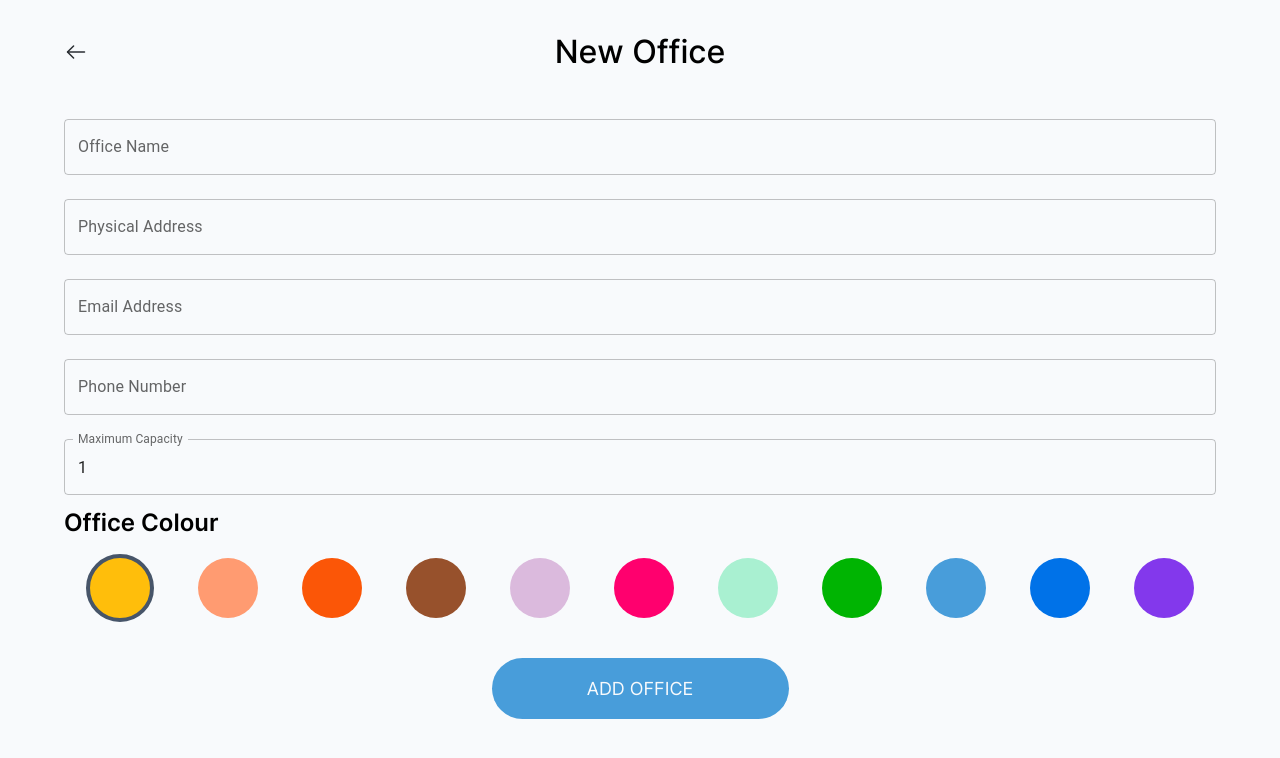
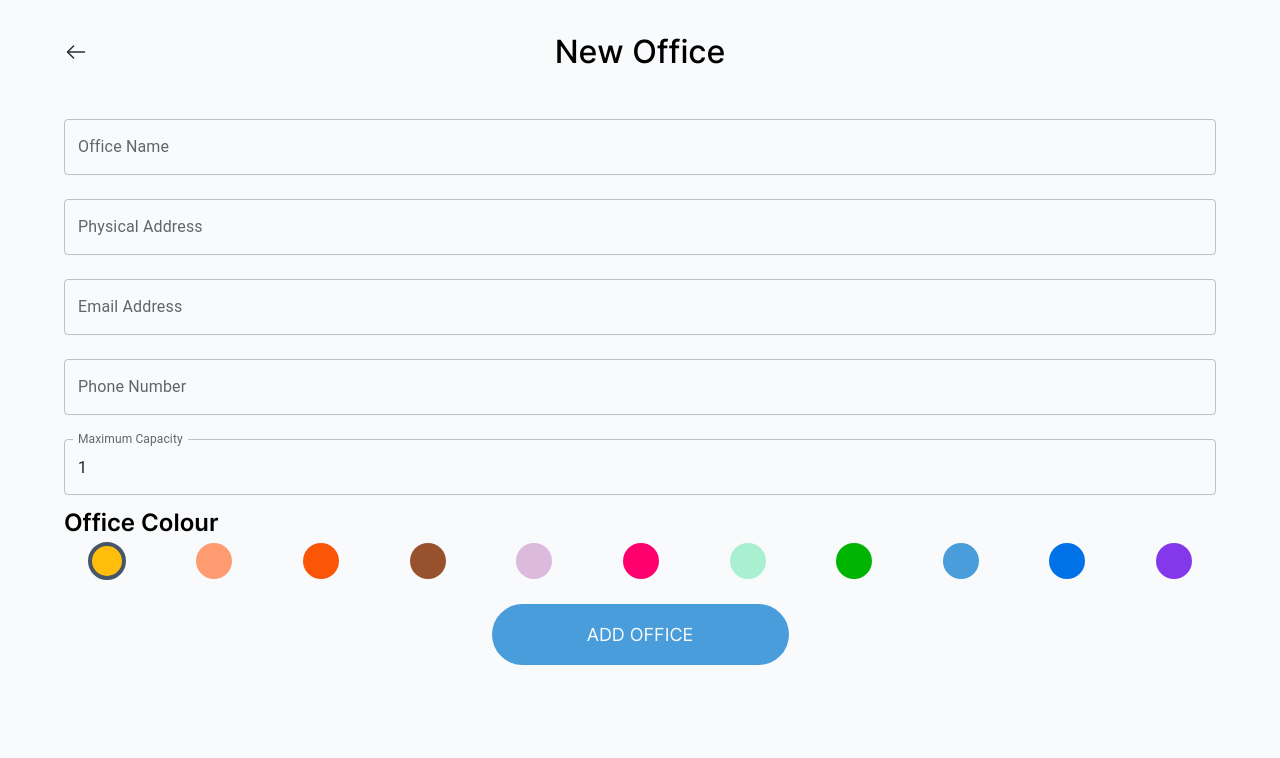
Before and after one commit to markgalante/office-viewer, a React (Create React App) app: page /office/add in a window 1280 px wide. Shown: the top 758 px of the page. Built offline with nearby package versions, Linux system fonts and the light colour scheme.

Commit message:
fix: fix sizes of colour pickers

```diff
--- a/src/scenes/AddEditOffice/components/ColorThemePicker/index.tsx
+++ b/src/scenes/AddEditOffice/components/ColorThemePicker/index.tsx
@@ -19,11 +19,10 @@ function ColorThemePicker({
   return (
   <div
     style={{
-      width: 60,
-      height: 60,
+      width: isSelected ? 30 : 36,
+      height: isSelected ? 30 : 36,
       borderRadius: '50%',
       backgroundColor: color,
-      margin: 12,
       border: isSelected ? '4px solid #475569' : 'none'
     }}
     onClick={handleColorClick}
--- a/src/scenes/AddEditOffice/components/Form/index.tsx
+++ b/src/scenes/AddEditOffice/components/Form/index.tsx
@@ -96,11 +96,12 @@ function Form({
         value={maximumCapacity}
         {...commonTextFieldProps}
       />
-      <Text type='section-header'>Office Colour</Text>
+      <Text type='section-header' className='office-colour-header'>Office Colour</Text>
       <Flex
         alignItems='center'
         justify='space-around'
         flexWrap='wrap'
+        gap={23}
       >
       {
         colorThemes.map((colorTheme, idx) => (
```
